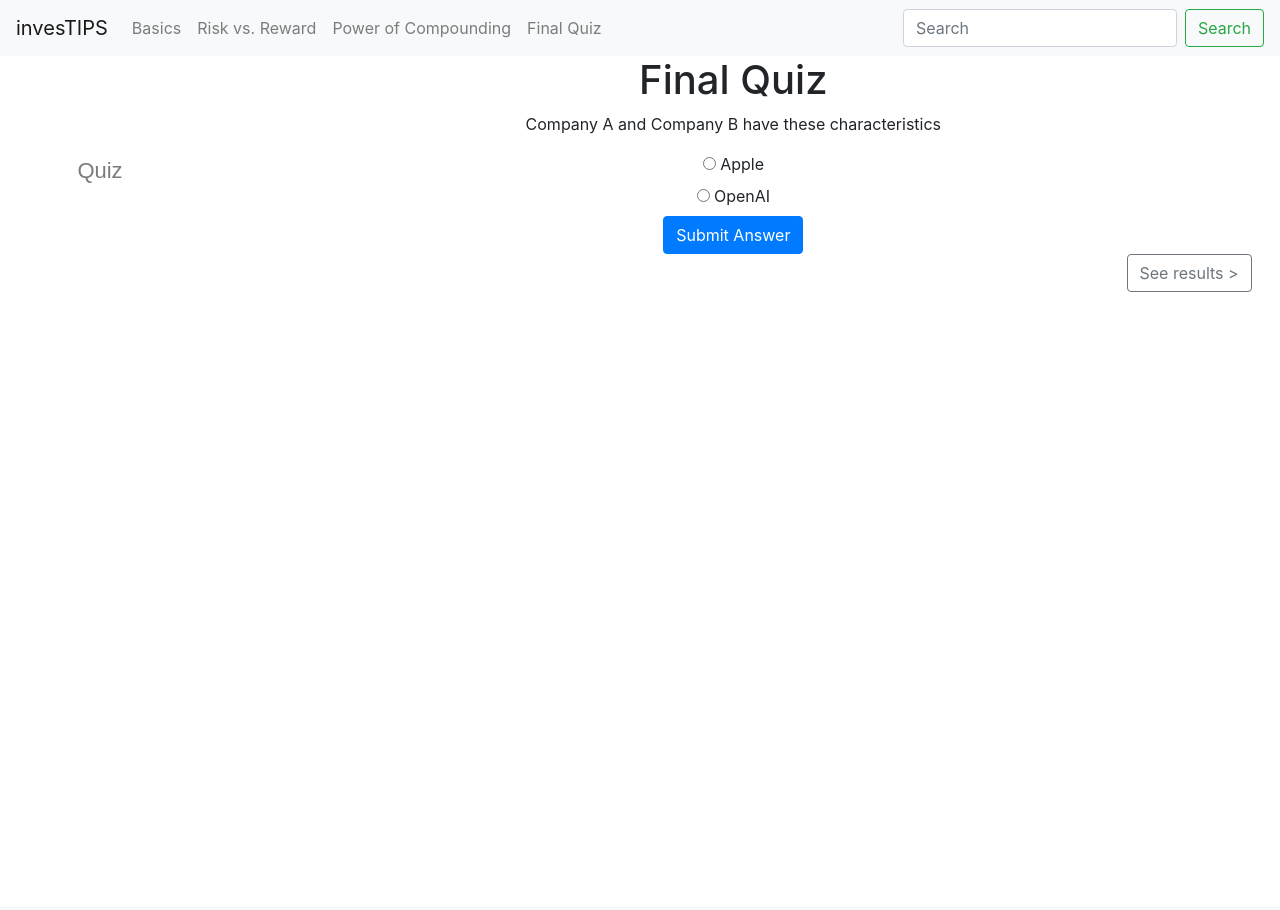
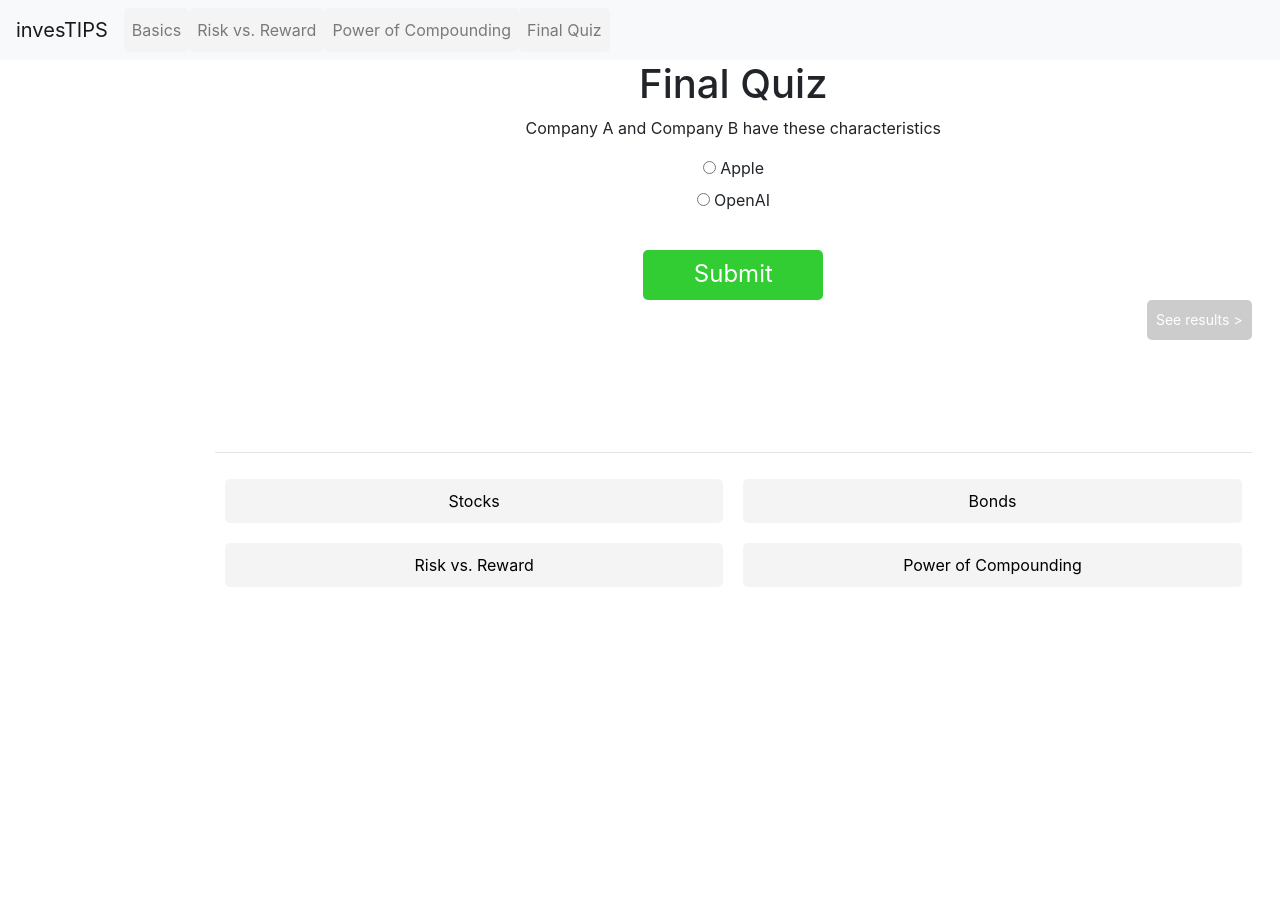
Before and after one commit to Mzisbrod/investips, a Flask app: a page that uses templates/quiz.html in a window 1280 px wide. Before the commit the page ends 292 px from the top, so only its background shows below. Run offline with Flask 3, Linux system fonts and the light colour scheme; some libraries are stand-ins or nearby versions.

Commit message:
Fixed up design

```diff
--- a/static/main.css
+++ b/static/main.css
@@ -1,4 +1,8 @@
 /* The side navigation menu */
+body {
+
+}
+
 .sidebar {
   margin-top: 50px;
   padding: 0;
@@ -62,3 +66,79 @@
   width: 50%;
   height: auto;
 }
+
+.hero-text {
+  margin-top: 60px;
+  font-size: 88px;
+  font-weight: bold;
+  font-family: Serif;
+}
+
+.hero-subtext {
+  margin-top: 10px;
+  font-size: 28px;
+  font-weight: bold;
+  font-family: Serif;
+}
+
+.button-green {
+  margin-top: 30px;
+  color: white;
+  background-color: limegreen;
+  height: 50px;
+  width: 180px;
+  padding: 5px;
+  font-size: 24px;
+  border-radius: 5px;
+  transition: transform 1s;
+}
+
+.button-green:hover {
+  color: white;
+  transform: scale(1.05);
+}
+
+.grid {
+  display: grid;
+  grid-template-columns: 1fr 1fr; /* Creates two columns of equal width */
+  gap: 20px; /* Adds space between grid items */
+  padding: 10px; /* Padding around the grid container */
+}
+
+.nav-link {
+  background-color: #f4f4f4; /* Light grey background for the links */
+  text-align: center; /* Center-aligns the text within the links */
+  padding: 10px;
+  border-radius: 5px; /* Rounds the corners of the link boxes */
+  text-decoration: none; /* Removes underline from the links */
+  color: black; /* Sets the text color */
+  transition: background-color 0.3s; /* Smooth transition for background color */
+}
+
+.nav-link:hover {
+  background-color: #efefef; /* Changes background color on hover */
+  color: limegreen; /* Changes background color on hover to light green */
+
+}
+.topics {
+  margin-top: 100px;
+  font-family: sans-serif;
+}
+
+.button-green-2 {
+  background-color: #ccc;
+  color: white;
+  height: 40px;
+  padding: 8px;
+  font-size: 14px;
+  border-radius: 5px;
+}
+
+.button-green-2:hover {
+  background-color: #c9c9c9;
+  color: white;
+  height: 40px;
+  padding: 8px;
+  font-size: 14px;
+  border-radius: 5px;
+}
--- a/templates/layout_sidebar.html
+++ b/templates/layout_sidebar.html
@@ -19,7 +19,7 @@
       <title>InvesTIPS</title>
   </head>
   <body>
-    <nav class="navbar navbar-expand-lg navbar-light bg-light">
+    <nav class="navbar bg navbar-expand-lg navbar-light bg-light">
         <a class="navbar-brand" href="/">invesTIPS</a>
         <button class="navbar-toggler" type="button" data-toggle="collapse" data-target="#navbarSupportedContent" aria-controls="navbarSupportedContent" aria-expanded="false" aria-label="Toggle navigation">
         <span class="navbar-toggler-icon"></span>
@@ -32,10 +32,6 @@
             <a class="nav-link" href="{{ url_for('class_info', class_name='Compounding') }}">Power of Compounding</a>
             <a class="nav-link" href="{{ url_for('quiz_info', quiz_name='Final Quiz') }}">Final Quiz</a>
         </div>
-        <form class="form-inline my-2 my-lg-0">
-            <input class="form-control mr-sm-2" type="search" placeholder="Search" aria-label="Search">
-            <button class="btn btn-outline-success my-2 my-sm-0" type="submit">Search</button>
-        </form>
         </div>
     </nav>
 
@@ -44,7 +40,8 @@
             <!-- Sidebar -->
             <div class="col-md-2 sidebar">
             {% if content %}
-                {% if content.module == "basics" %}
+                {% if content.title == 'Final Quiz' %}
+                {% elif content.module == "basics" %}
                     <a class="active">{{ content.module | capitalize }}</a>
                     <a href="{{ url_for('class_info', class_name='stocks') }}">Stocks</a>
                     <a href="{{ url_for('class_info', class_name='bonds') }}">Bonds</a>
@@ -60,6 +57,13 @@
                 <div class="content center">
                     {% block content %}
                     {% endblock %}
+                <br><br><br><hr>
+                <div class="grid">
+                    <a class="nav-link" href="{{ url_for('class_info', class_name='stocks') }}">Stocks</a>
+                    <a class="nav-link" href="{{ url_for('class_info', class_name='bonds') }}">Bonds</a>
+                    <a class="nav-link" href="{{ url_for('class_info', class_name='Risk vs. Reward') }}">Risk vs. Reward</a>
+                    <a class="nav-link" href="{{ url_for('class_info', class_name='Compounding') }}">Power of Compounding</a>
+                </div>
                 </div>
             </div>
         </div>
--- a/templates/main.html
+++ b/templates/main.html
@@ -1,9 +1,9 @@
 {% extends "layout.html" %}
 {% block content %}
 <div class="center">
-    <h1>Welcome to Investips!</h1>
-    <p>Investing is important. Let’s learn how to do it.</p>
-    <a class="btn btn-primary" href="{{ url_for('class_info', class_name='stocks') }}">Start your investing journey now!</a>
+    <h1 class="hero-text">invesTIPS</h1>
+    <p class="hero-subtext">Bite-Sized Investing Content. Let’s Go.</p>
+    <a class="btn button-green" href="{{ url_for('class_info', class_name='stocks') }}">Start Now</a>
 </div>
 <br>
 {% endblock %}
--- a/templates/quiz.html
+++ b/templates/quiz.html
@@ -1,8 +1,9 @@
 {% extends "layout_sidebar.html" %}
 {% block content %}
-<div class="center">
+<div class="center fire-bg">
     <h1>{{ content.title }}</h1>
     <p>{{ content.text_content }}</p>
+    <!-- Content Media Goes Here -->
     <form id="quizForm" action="{{ url_for('submit_quiz', quiz_name=content.title ) }}" method="post">
         {% for answer in content.answer_content %}
         <div>
@@ -10,29 +11,29 @@
             <label for="answer_{{ loop.index }}">{{ answer }}</label>
         </div>
         {% endfor %}
-        <button type="submit" class="btn btn-primary">Submit Answer</button>
+        <button type="submit" class="btn button-green">Submit Answer</button>
     </form>
     <!-- final quiz only has see results -->
     <div class="text-right">
     {% if content.title == "Final Quiz" %}
         </a>
-         <a href="{{ url_for('results') }}" class="btn btn-outline-secondary">
+         <a href="{{ url_for('results') }}" class="btn button-green-2">
             See results > <i class="fas fa-arrow-right"></i>
         </a>
     {% elif content.next == "Final Quiz" %}
         <!-- Next quiz is the final quiz -->
-        <a href="{{ url_for('class_info', class_name=content.prev) }}" class="btn btn-outline-secondary">
+        <a href="{{ url_for('class_info', class_name=content.prev) }}" class="btn button-green-2">
            < {{ content.prev | capitalize }}  <i class="fas fa-arrow-right"></i>
         </a>
-        <a href="{{ url_for('quiz_info', quiz_name=content.next) }}" class="btn btn-outline-secondary">
+        <a href="{{ url_for('quiz_info', quiz_name=content.next) }}" class="btn button-green-2">
             {{ content.next | capitalize }} <i class="fas fa-arrow-right"></i>
         </a>
         {% else %}
         <!-- Regular quiz prev and next-->
-        <a href="{{ url_for('class_info', class_name=content.prev) }}" class="btn btn-outline-secondary">
+        <a href="{{ url_for('class_info', class_name=content.prev) }}" class="btn button-green-2">
             < {{ content.prev | capitalize }} <i class="fas fa-arrow-right"></i>
         </a>
-        <a href="{{ url_for('class_info', class_name=content.next) }}" class="btn btn-outline-secondary">
+        <a href="{{ url_for('class_info', class_name=content.next) }}" class="btn button-green-2">
             {{ content.next | capitalize }} ><i class="fas fa-arrow-right"></i>
         </a>
         {% endif %}
```
Also changed, not shown: templates/class.html (+4 -3 lines), templates/layout.html (+9 -6 lines).
